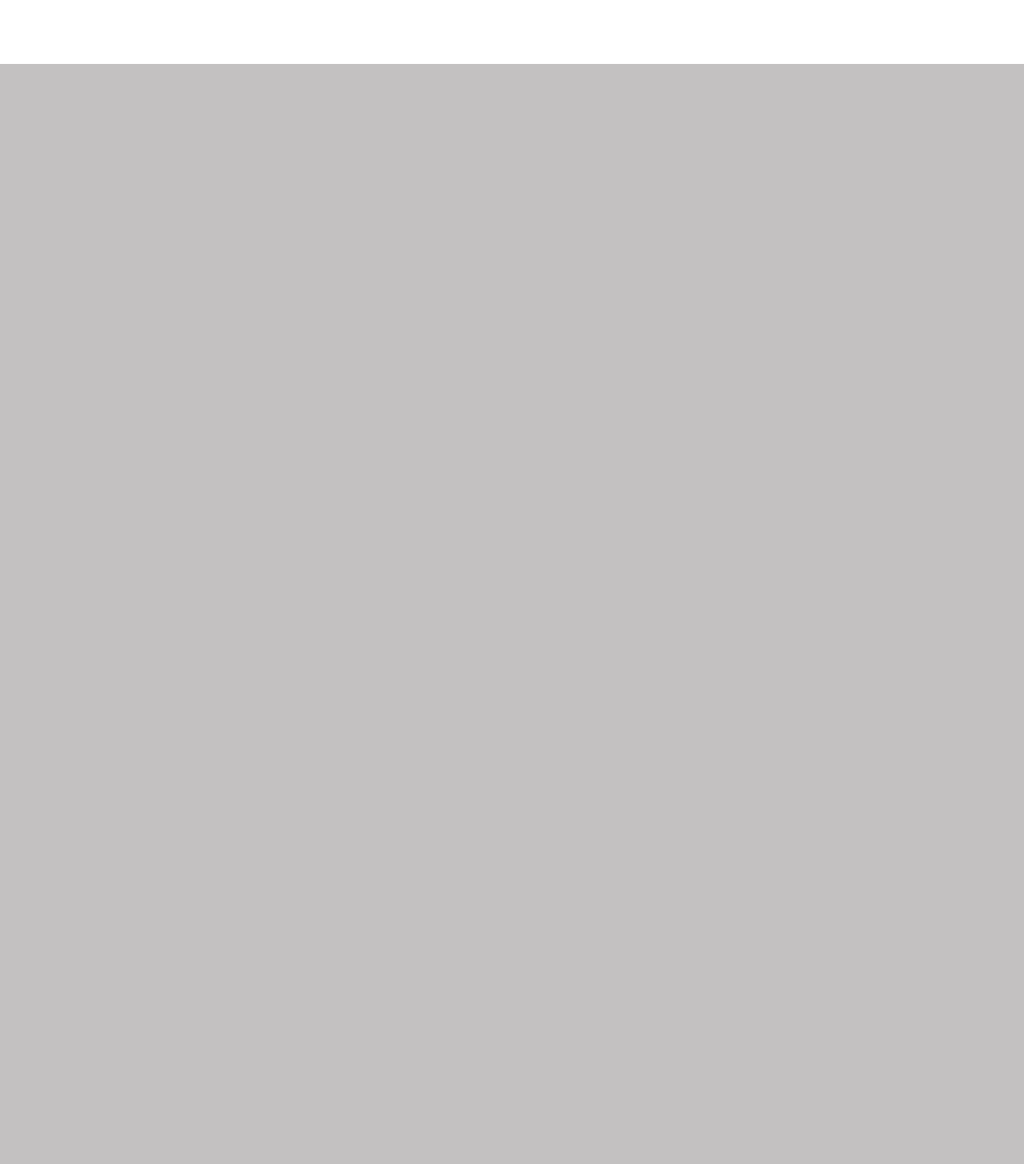
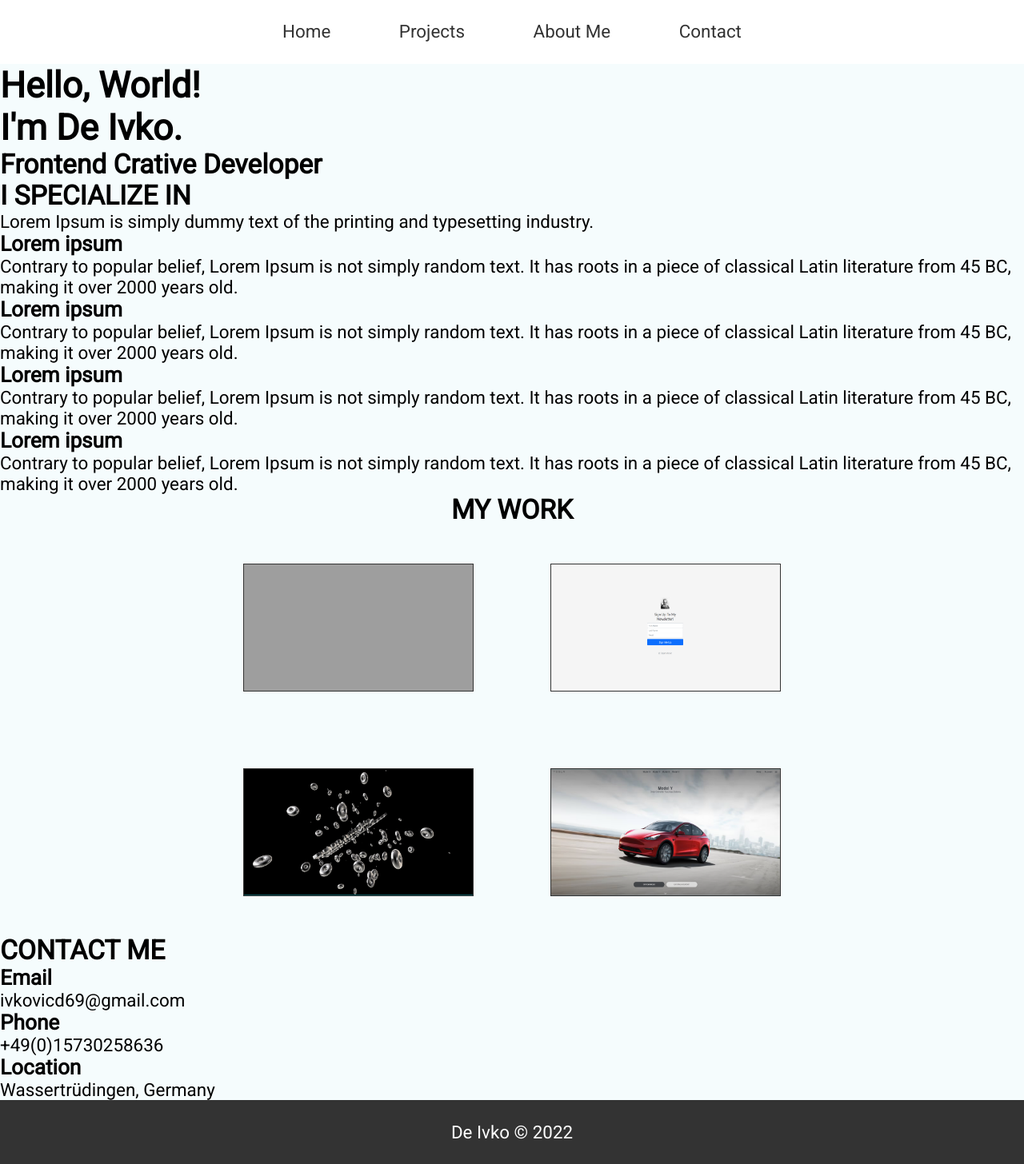
Before and after one commit to triplnj/final-uib-project, a website: page public/html/index.html in a window 1280 px wide. Shown: the whole page at 80% size. Before the commit the page ends 800 px from the top, so only its background shows below. Drawn offline with nearby package versions, Linux system fonts and the light colour scheme; files that its build step writes are made by us from their sources; grey boxes are pictures that could not be loaded.

Commit message:
projects

```diff
--- a/public/html/index.html
+++ b/public/html/index.html
@@ -43,8 +43,37 @@
       </div>
       </label>
 
+
+
+      <div class="navbar-response">
+        <div class="respns-links">
+          <ul>
+
+            <li><a href="">
+                Home
+              </a></li>
+
+
+            <li><a href="">
+                Projects
+              </a></li>
+
+            <li><a href="">
+                About Me
+              </a></li>
+
+            <li><a href="">
+                Contact
+              </a></li>
+
+          </ul>
+        </div>
+      </div>
+
   </header>
-  <!-- <main>
+
+
+  <main>
 
     <div class="home">
       <div class="home-intro">
@@ -54,15 +83,11 @@
           <h1>I'm De Ivko.</h1>
           <h2>Frontend Crative Developer</h2>
 
-          <button class="button"><a href="#projects">My Work</a></button>
+
 
         </div>
 
 
-
-        <div class="home-image">
-          <img src="/images/portfolioja.jpg" alt="#" />
-        </div>
 
       </div>
 
@@ -80,7 +105,8 @@
 
           <h3>Lorem ipsum</h3>
           <p>
-            Contrary to popular belief, Lorem Ipsum is not simply random text. It has roots in a piece of classical Latin literature from 45 BC, making it over 2000 years old.
+            Contrary to popular belief, Lorem Ipsum is not simply random text. It has roots in a piece of classical
+            Latin literature from 45 BC, making it over 2000 years old.
           </p>
         </div>
 
@@ -91,7 +117,8 @@
 
           <h3>Lorem ipsum</h3>
           <p>
-            Contrary to popular belief, Lorem Ipsum is not simply random text. It has roots in a piece of classical Latin literature from 45 BC, making it over 2000 years old.
+            Contrary to popular belief, Lorem Ipsum is not simply random text. It has roots in a piece of classical
+            Latin literature from 45 BC, making it over 2000 years old.
           </p>
         </div>
 
@@ -99,7 +126,8 @@
 
           <h3>Lorem ipsum</h3>
           <p>
-            Contrary to popular belief, Lorem Ipsum is not simply random text. It has roots in a piece of classical Latin literature from 45 BC, making it over 2000 years old.
+            Contrary to popular belief, Lorem Ipsum is not simply random text. It has roots in a piece of classical
+            Latin literature from 45 BC, making it over 2000 years old.
           </p>
         </div>
 
@@ -109,7 +137,8 @@
 
           <h3>Lorem ipsum</h3>
           <p>
-            Contrary to popular belief, Lorem Ipsum is not simply random text. It has roots in a piece of classical Latin literature from 45 BC, making it over 2000 years old.
+            Contrary to popular belief, Lorem Ipsum is not simply random text. It has roots in a piece of classical
+            Latin literature from 45 BC, making it over 2000 years old.
           </p>
         </div>
 
@@ -125,11 +154,41 @@
 
 
 
-    <div class='about'>
-      About Me
+
+  </main>
+
+
+  <div class="projects">
+    <div class="projects-heading">
+      <h2>MY WORK</h2>
+
+      <div class="bottom-line"></div>
     </div>
-  </main> -->
-  <!-- <div class="contact">
+
+    <div class="projects-grid">
+      <div class="proj-img one"><a href="https://disneyclone-39fb4.web.app" target="_blank">
+          <img src="../images/disneyplus-clone.png" alt="">
+        </a></div>
+      <div class="proj-img two"><a href="https://arcane-island-18998.herokuapp.com" target="_blank">
+          <img src="../images/mailchimpapi.png" alt="">
+        </a></div>
+      <div class="proj-img three"><a href="https://threejs-text-rust.vercel.app" target="_blank">
+          <img src="../images/threejs.png" alt="">
+        </a></div>
+      <div class="proj-img four"><a href="https://fir-test-b2fd5.web.app" target="_blank">
+          <img src="../images/tesla-clone.png" alt="">
+        </a></div>
+
+
+
+
+
+
+    </div>
+
+  </div>
+
+  <div class="contact">
     <div class="contact-heading">
       <h2>CONTACT ME</h2>
       <div class="bottom-line"></div>
@@ -156,26 +215,11 @@
 
     </div>
 
-    </div> -->
-  <!--
-    <div class="projects">
-      <div class="projects-heading">
-        <h2>MY WORK</h2>
-
-        <div class="bottom-line"></div>
   </div>
 
-      <div class="projects-grid">
-
-            <img src="item.img" alt="#" />
-
-      </div>
-
-    </div> -->
-
-  <!-- <footer>
+  <footer>
     <p>De Ivko &copy; 2022</p>
-    </footer> -->
+  </footer>
 
 
 </body>
--- /dev/null
+++ b/styles/_mixins.scss
@@ -0,0 +1,7 @@
+@mixin base {
+
+    padding: 0;
+    margin: 0;
+    box-sizing: border-box;
+
+}
--- a/styles/main.scss
+++ b/styles/main.scss
@@ -1,11 +1,13 @@
-*{
-    padding: 0;
-    margin: 0;
-    box-sizing: border-box;
+@import "mixins";
+
+* {
+  @include base;
 }
-body{
 
-    background-color: hsl(0, 5%, 20%, 0.3);
+body {
+  font-family: Roboto, sans-serif;
+  font-size: 1.4rem;
+  background-color: rgba(158, 229, 242, 0.1);
 }
 
 .navbar {
@@ -17,94 +19,79 @@ body{
   align-items: center;
   justify-content: flex-end;
 
-    &-links {
-        ul {
-            display: flex;
-
-            gap: 1rem;
-
-        }
-        a {
-            color: white;
-            text-decoration: none;
-            list-style: none;
-        }
-    }
-
-
   label .menu {
     position: absolute;
     right: 10px;
     z-index: 100;
     width: 2rem;
     height: 2rem;
-
     border-radius: 50% 50% 50% 50%;
-        transition: .5s ease-in-out;
-        transition: .5s ease-in-out;
-        box-shadow: 0 0 0 0 #FFF, 0 0 0 0 #FFF;
-
-
+    transition: 0.5s ease-in-out;
+    transition: 0.5s ease-in-out;
+    box-shadow: 0 0 0 0 #fff, 0 0 0 0 #fff;
   }
 
   label .hamburger {
     position: absolute;
-
     width: 25px;
     height: 2px;
-        background: #333;
+    background: hsl(310, 100%, 49%);
     display: block;
     transform-origin: center;
     transform-origin: center;
-        transition: .5s ease-in-out;
-        transition: .5s ease-in-out;
+    transition: 0.5s ease-in-out;
+    transition: 0.5s ease-in-out;
   }
 
-      label .hamburger:after, label .hamburger:before {
-        transition: .5s ease-in-out;
-        transition: .5s ease-in-out;
+  label .hamburger:after,
+  label .hamburger:before {
+    transition: 0.5s ease-in-out;
+    transition: 0.5s ease-in-out;
     content: "";
     position: absolute;
     display: block;
     width: 100%;
     height: 100%;
-        background: #333;
+    background: hsl(310, 100%, 49%);
   }
 
-      label .hamburger:before { top: -10px; }
+  label .hamburger:before {
+    top: -10px;
+  }
 
-      label .hamburger:after { bottom: -10px; }
+  label .hamburger:after {
+    bottom: -10px;
+  }
 
-      label input { display: none; }
+  label input {
+    display: none;
+  }
 
   label input:checked + .menu {
-        background-color: #FFF;
-        box-shadow:0 0 0 100vw #fff, 0 0 0 100vh #fff;
+    box-shadow: 0 0 0 100vw #fff, 0 0 0 100vh #fff;
     border-radius: 0;
   }
 
   label input:checked + .menu .hamburger {
-
     transform: rotate(45deg);
     transform: rotate(45deg);
-
   }
 
   label input:checked + .menu .hamburger:after {
     transform: rotate(90deg);
     transform: rotate(90deg);
     bottom: 0;
-
   }
 
   label input:checked + .menu .hamburger:before {
     transform: rotate(90deg);
     transform: rotate(90deg);
     top: 0;
-
   }
 
-      label input:checked + .menu + ul { opacity: 1; }
+  label input:checked + .menu + ul {
+    opacity: 1;
+  }
 
   label ul {
     display: flex;
@@ -116,9 +103,8 @@ body{
     transform: translate(-50%, -50%);
     transform: translate(-50%, -50%);
     opacity: 0;
-        transition: .25s 0s ease-in-out;
-        transition: .25s 0s ease-in-out;
-
+    transition: 0.25s 0s ease-in-out;
+    transition: 0.25s 0s ease-in-out;
   }
 
   label a {
@@ -126,16 +112,116 @@ body{
     display: block;
     color: #333;
     text-decoration: none;
-
+    list-style: none;
+  }
 }
 
+.navbar-response {
+  opacity: 0;
+}
+.projects {
+  display: flex;
+  flex-direction: column;
+  place-items: center;
+
+  .proj-img {
+    width: 17rem;
+    height: 11rem;
+    padding: 1rem 0 1rem 0;
+    img {
+      width: 100%;
+      height: 100%;
+
+      border: 1px solid #333;
+    }
+  }
 }
 
+@media (min-width: 768px) {
+  label {
+    display: none;
+  }
 
-@media (min-width: 768px){
-    label{
-        display:none;
+  .navbar-response {
+    width: 100%;
+    opacity: 1;
+
+    .respns-links {
+      display: flex;
+      place-content: center;
+    }
+
+    ul li {
+      display: inline-flex;
+      padding: 2.5rem;
+      list-style: none;
+      a {
+        text-decoration: none;
+        color: #333;
+        cursor: pointer;
+
+        &::after {
+          display: block;
+          content: "";
+          border-bottom: 3px solid hsl(310, 100%, 49%);
+          transform: scaleX(0);
+          transition: transform 500ms ease-in-out;
+        }
+
+        &:hover::after {
+          transform: scaleX(1);
+          transform-origin: 50% 50%;
+        }
+      }
+    }
+  }
+  .projects {
+    width: 100vw;
+    &-grid {
+      display: grid;
+      grid-template-columns: repeat(1fr, 1fr);
+      grid-template-rows: repeat(2, 1fr);
+      place-content: center;
+
+      .proj-img {
+        width: 24rem;
+        height: 16rem;
+        padding: 3rem;
+        img {
+          width: 100%;
+          height: 100%;
+
+          border: 1px solid #333;
         }
 
 
       }
+      .proj-img.one {
+        grid-column: 1 / 2;
+        grid-row: 1 / 2;
+      }
+      .proj-img.two {
+          grid-column: 2 / 3;
+          grid-row: 1 / 2;
+      }
+      .proj-img.three{
+          grid-column: 1 / 2 ;
+          grid-row: 2 / 3;
+      }
+      .proj-img.four{
+          grid-column: 2 / 3;
+          grid-row: 2 / 3;
+      }
+    }
+  }
+}
+
+footer {
+  height: 10vh;
+  width: 100%;
+  background: #333;
+  color: white;
+  display: flex;
+  align-items: center;
+  justify-content: center;
+}
```
Also changed, not shown: public/css/main.css, 1 other file. Lines whose indentation alone changed are shown as unchanged.
